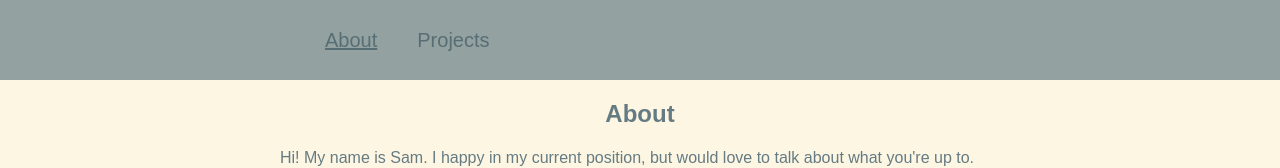
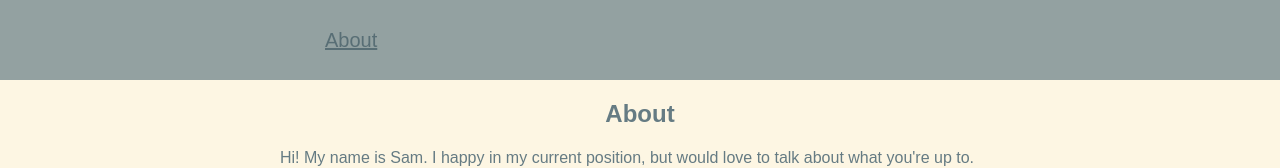
Before and after one commit to sa-mm/react-portfolio, a React (Create React App) app: page / in a window 1280 px wide. Shown: the top 168 px of the page. Built offline with nearby package versions, Linux system fonts and the light colour scheme.

Commit message:
Remove link to old projects

```diff
--- a/src/components/Header/Header.js
+++ b/src/components/Header/Header.js
@@ -10,7 +10,7 @@ export class Header extends React.Component {
 
   links = [
     { name: 'About', route: '/' },
-    { name: 'Projects', route: '/projects' }
+    // { name: 'Projects', route: '/projects' }
   ]
 
   handleMouseEvent = (route) => () => {
```
